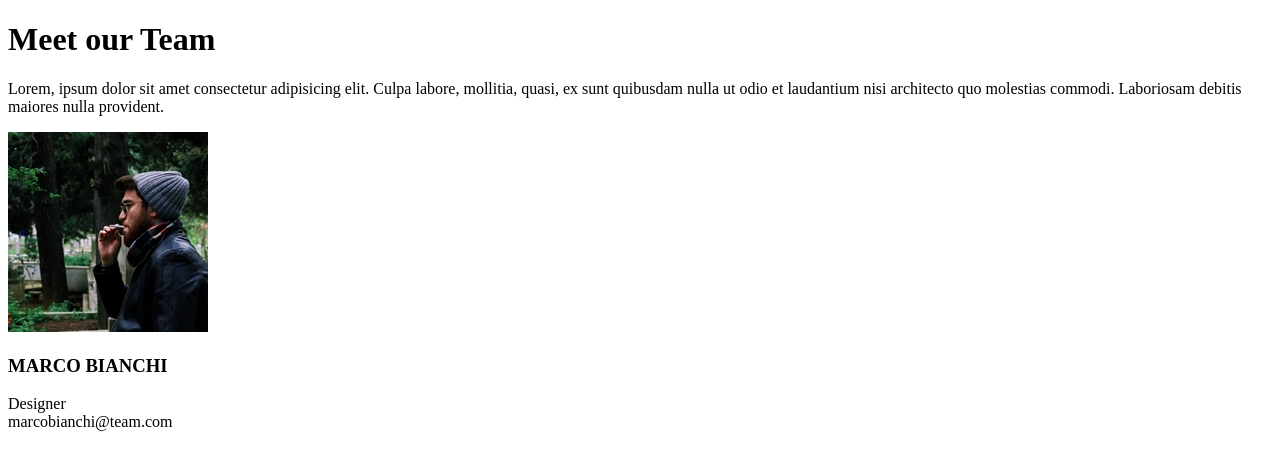
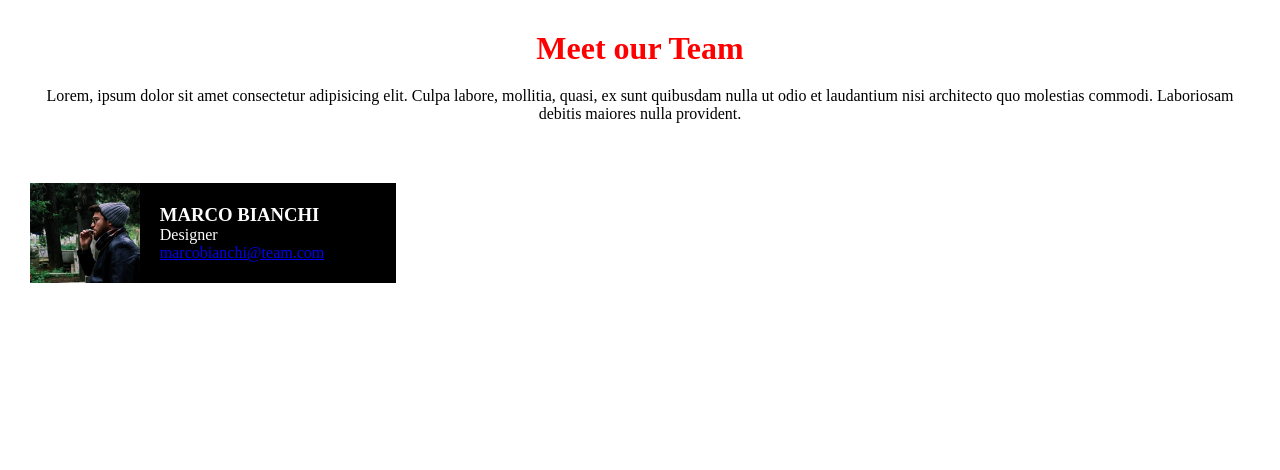
Before and after one commit to MirkoCaccavone/js-our-team, a plain HTML site: page index.html in a window 1280 px wide. Drawn offline with Linux system fonts and the light colour scheme.

Commit message:
[feat] add style

```diff
--- a/css/style.css
+++ b/css/style.css
@@ -0,0 +1,45 @@
+*{
+    margin: 0;
+    padding: 0px;
+    box-sizing: border-box;
+}
+
+header{
+    text-align: center;
+    margin: 30px;
+}
+
+h1{
+    color: red;
+    margin: 20px;
+}
+
+main{
+    color: white;
+    display: flex;
+    justify-content: space-between;
+    margin: 30px;
+    flex-wrap: wrap;
+}
+
+#card{
+    display: flex;
+    background-color: #000;
+    height: 100px;
+    width: 30%;
+    margin: 30px 0;
+}
+
+#subContainerLeft{
+    width: 30%;
+    margin-right: 20px;
+}
+
+#subContainerRight{
+    align-content: center;
+}
+
+.img{
+    width: 100%;
+    height: 100%;
+}
--- a/index.html
+++ b/index.html
@@ -22,7 +22,7 @@
 
         <div id="card">
             <div id="subContainerLeft">
-                <img src="./img/male1.png" alt="female 1">
+                <img src="./img/male1.png" alt="female 1" class="img">
             </div>
 
             <div id="subContainerRight">
@@ -32,11 +32,9 @@
                 <div class="role">
                     Designer
                 </div>
-                <div class="email">
+                <a href="#" class="email">
                     marcobianchi@team.com
-                </div>
-
-
+                </a>
             </div>
         </div>
 
```
